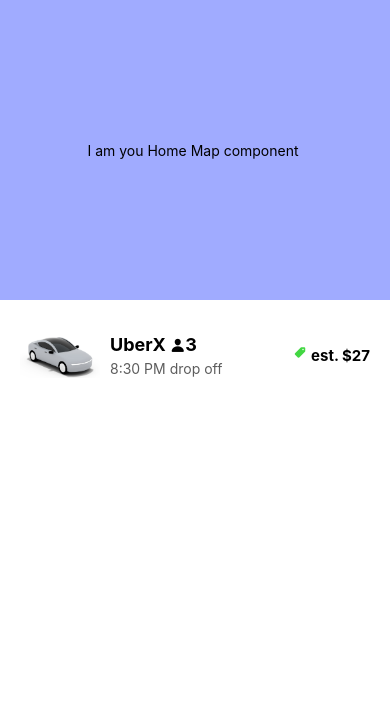
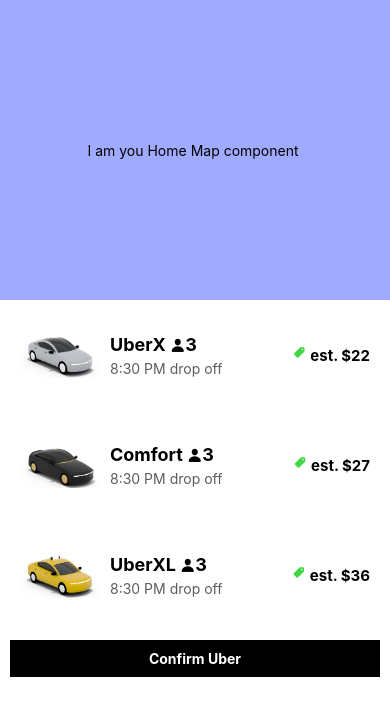
Before and after one commit to gabrielacarr/iOSUber, a React Native app in the folder Uber/: screen / in a window 390 px wide. Shown: the top 716 px of the page. Built offline with nearby package versions, Linux system fonts and the light colour scheme.

Commit message:
Displays: Type Row + pressable renders correctly + confirm button, looking good

```diff
--- /dev/null
+++ b/Uber/src/assets/data/types.js
@@ -0,0 +1,20 @@
+export default [
+  {
+    id: '0',
+    type: 'UberX',
+    price: 22,
+    duration: 45,
+  },
+  {
+    id: '1',
+    type: 'Comfort',
+    price: 27,
+    duration: 30,
+  },
+  {
+    id: '2',
+    type: 'UberXL',
+    price: 36,
+    duration: 27,
+  },
+]
--- a/Uber/src/components/UberTypeRow/index.js
+++ b/Uber/src/components/UberTypeRow/index.js
@@ -3,18 +3,28 @@ import {View, Image, Text} from 'react-native';
 import styles from './styles';
 import Ionicons from 'react-native-vector-icons/Ionicons';
 
-const UberTypeRow = () => {
+const UberTypeRow = props => {
+  const {type} = props;
+
+  const getImage = () => {
+    if (type.type === 'UberX') {
+      return require('../../assets/images/UberX.jpeg');
+    }
+    if (type.type === 'Comfort') {
+      return require('../../assets/images/Comfort.jpeg');
+    }
+
+    return require('../../assets/images/UberXL.jpeg');
+  };
+
   return (
     <View style={styles.container}>
       {/* Image */}
-      <Image
-        style={styles.image}
-        source={require('../../assets/images/UberX.jpeg')}
-      />
+      <Image style={styles.image} source={getImage()} />
 
       <View style={styles.middleContainer}>
         <Text style={styles.type}>
-          UberX {''}
+          {type.type} {''}
           <Ionicons name={'person'} size={15} />3
         </Text>
 
@@ -24,7 +34,7 @@ const UberTypeRow = () => {
       <View style={styles.rightContainer}>
         <Ionicons name={'pricetag'} size={12} color={'#42d742'} />
 
-        <Text style={styles.price}>est. $27</Text>
+        <Text style={styles.price}>est. ${type.price}</Text>
       </View>
     </View>
   );
--- a/Uber/src/components/UberTypes/index.js
+++ b/Uber/src/components/UberTypes/index.js
@@ -1,12 +1,28 @@
 import React from 'react';
-import {View} from 'react-native';
+import {Pressable, View, Text} from 'react-native';
 import styles from './styles';
 import UberTypeRow from '../UberTypeRow';
+import typesData from '../../assets/data/types';
 
 const UberTypes = () => {
+  const confirm = () => {
+    console.warn('confirm');
+  };
   return (
     <View>
-      <UberTypeRow />
+      {typesData.map(type => (
+        <UberTypeRow type={type} />
+      ))}
+      <Pressable
+        onPress={confirm}
+        style={{
+          backgroundColor: 'black',
+          padding: 10,
+          margin: 10,
+          alignItems: 'center',
+        }}>
+        <Text style={{color: 'white', fontWeight: 'bold'}}>Confirm Uber</Text>
+      </Pressable>
     </View>
   );
 };
```
Also changed, not shown: Uber/src/assets/data/cars.js (added, +30 -0 lines).
